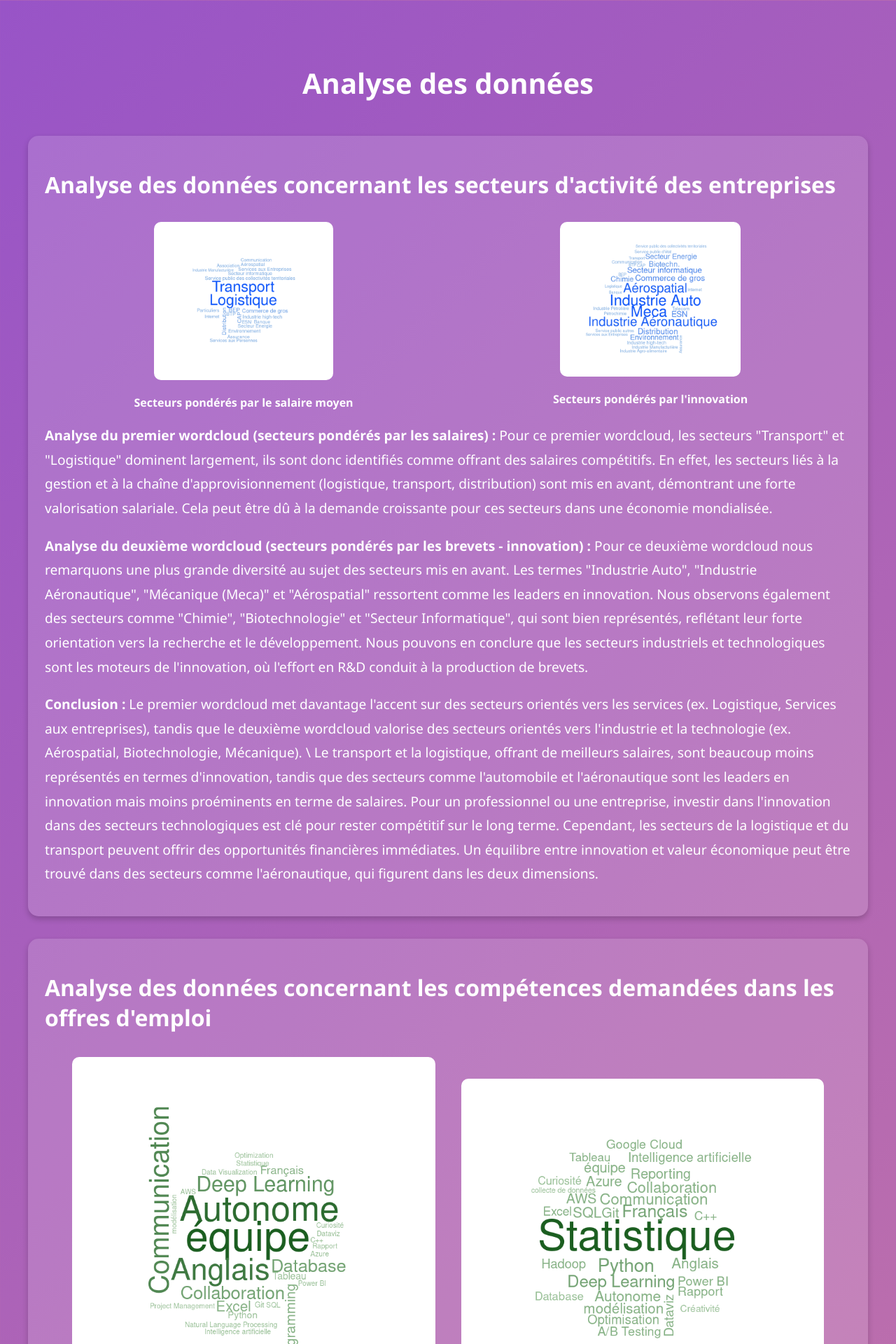
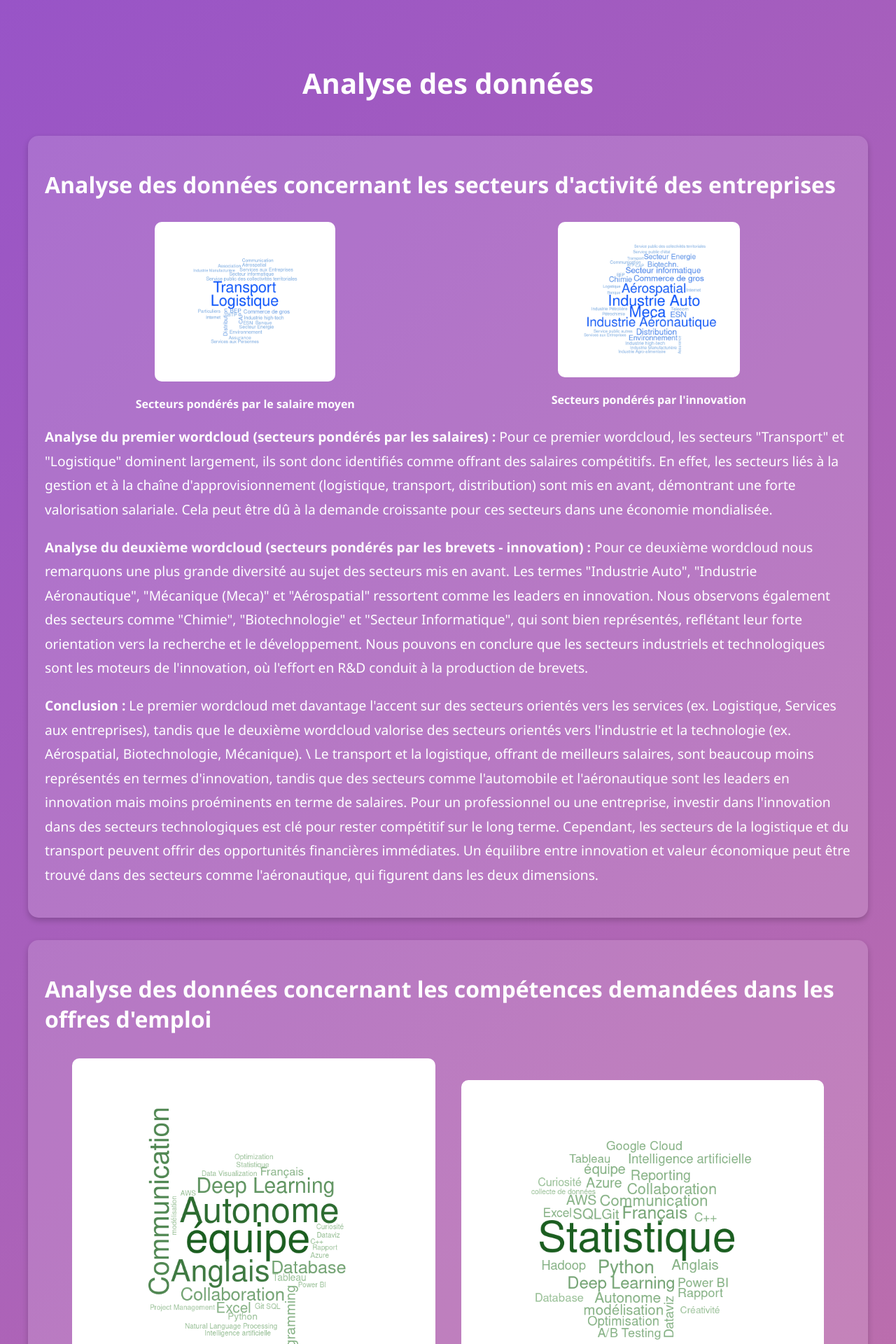
Before and after one commit to SebastienH422/ProjetR.smams, a Jekyll site: the page analyses.html, which Jekyll copies as it is, in a window 1280 px wide. Shown: the top 1920 px of the page at 70% size. Built offline with Jekyll 4.4.1, drawn with Linux system fonts in a browser that asks for light colours.

Commit message:
Update analyses.html

```diff
--- a/analyses.html
+++ b/analyses.html
@@ -96,7 +96,7 @@
             <section class="section block">
                 <h2>Analyse des données concernant les secteurs d'activité des entreprises</h2>
 
-                <div style="display: flex; justify-content: center; align-items: flex-start; gap: 10px;">
+                <div style="display: flex; justify-content: center; align-items: flex-start; gap: 1px;">
                     <div style="text-align: center;">
                         <img src="Images/WordBleu_salaire_petit.png" alt="Secteurs pondérés par le salaire moyen">
                         <br>
```
